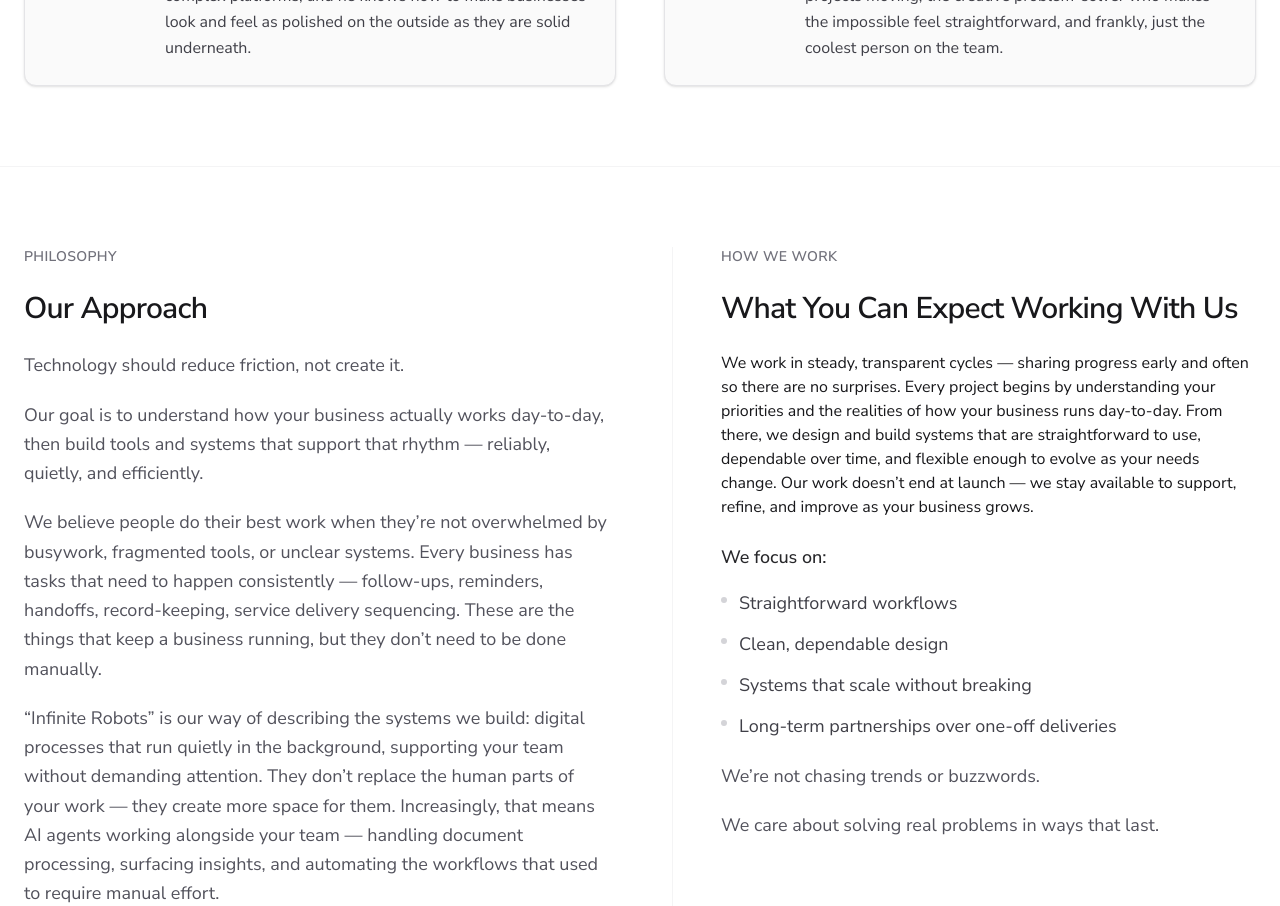
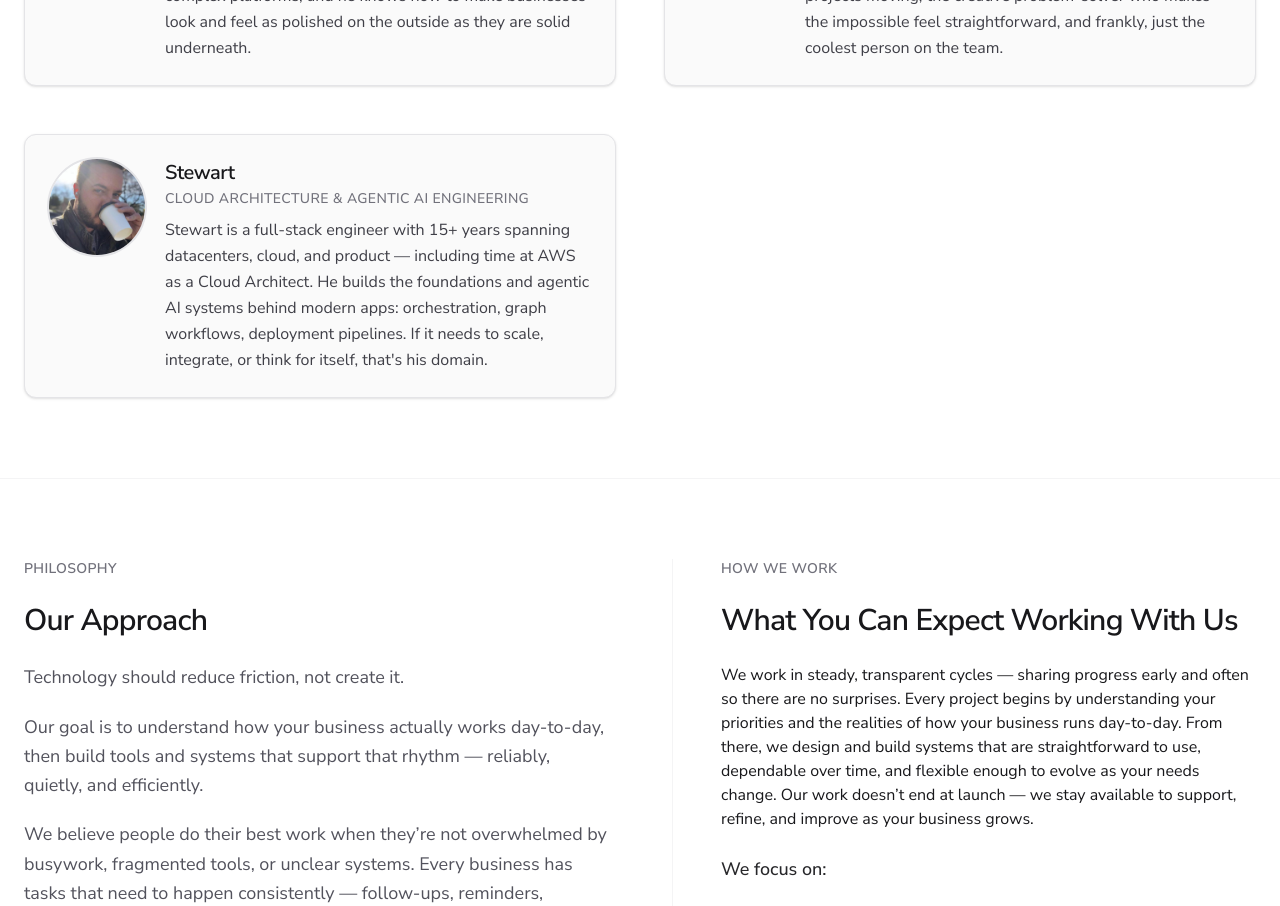
Before and after one commit to infinite-robots/infinite-robots-homepage, a Next.js app: page /about in a window 1280 px wide. Shown: the part 1060-1966 px from the top of the page. Built offline with nearby package versions, Linux system fonts and the light colour scheme.

Commit message:
feat(about): add Stewart's profile to About page and include his image

```diff
--- a/app/about/page.tsx
+++ b/app/about/page.tsx
@@ -77,6 +77,17 @@ export default function AboutPage() {
                   creative problem-solver who makes the impossible feel
                   straightforward, and frankly, just the coolest person on the team."
                 imageUrl="/will.jpg"
+              />
+              <ProfileCard
+                name="Stewart"
+                title="Cloud Architecture & Agentic AI Engineering"
+                bio="Stewart is a full-stack engineer with 15+ years spanning
+                  datacenters, cloud, and product — including time at AWS as a Cloud
+                  Architect. He builds the foundations and agentic AI systems behind
+                  modern apps: orchestration, graph workflows, deployment pipelines.
+                  If it needs to scale, integrate, or think for itself, that's his
+                  domain."
+                imageUrl="/stewart.jpg"
               />
             </div>
           </div>
```
Also changed, not shown: public/stewart.jpg (added).
